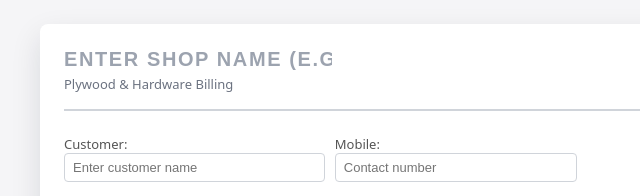
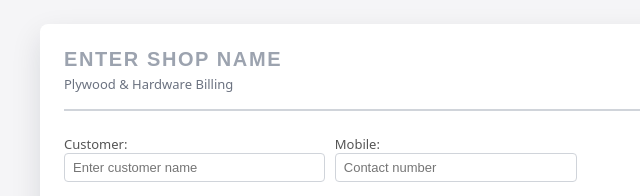
Before and after one commit to sauravspdev/billsoftware, a plain HTML site: page index.html in a window 1280 px wide. Shown: the top 196 px of the page, 0-640 px from the left. Drawn offline with Linux system fonts and the light colour scheme.

Commit message:
Update index.html
Updated the Placeholder

```diff
--- a/index.html
+++ b/index.html
@@ -13,7 +13,7 @@
         <!-- Shop name is editable text -->
         <input id="shopName"
                class="shop-name-input"
-               placeholder="Enter shop name (e.g. SHRI ASHOK KUMAR JI)" />
+               placeholder="Enter shop name" />
         <div class="shop-subtitle">
           Plywood &amp; Hardware Billing
         </div>
```
